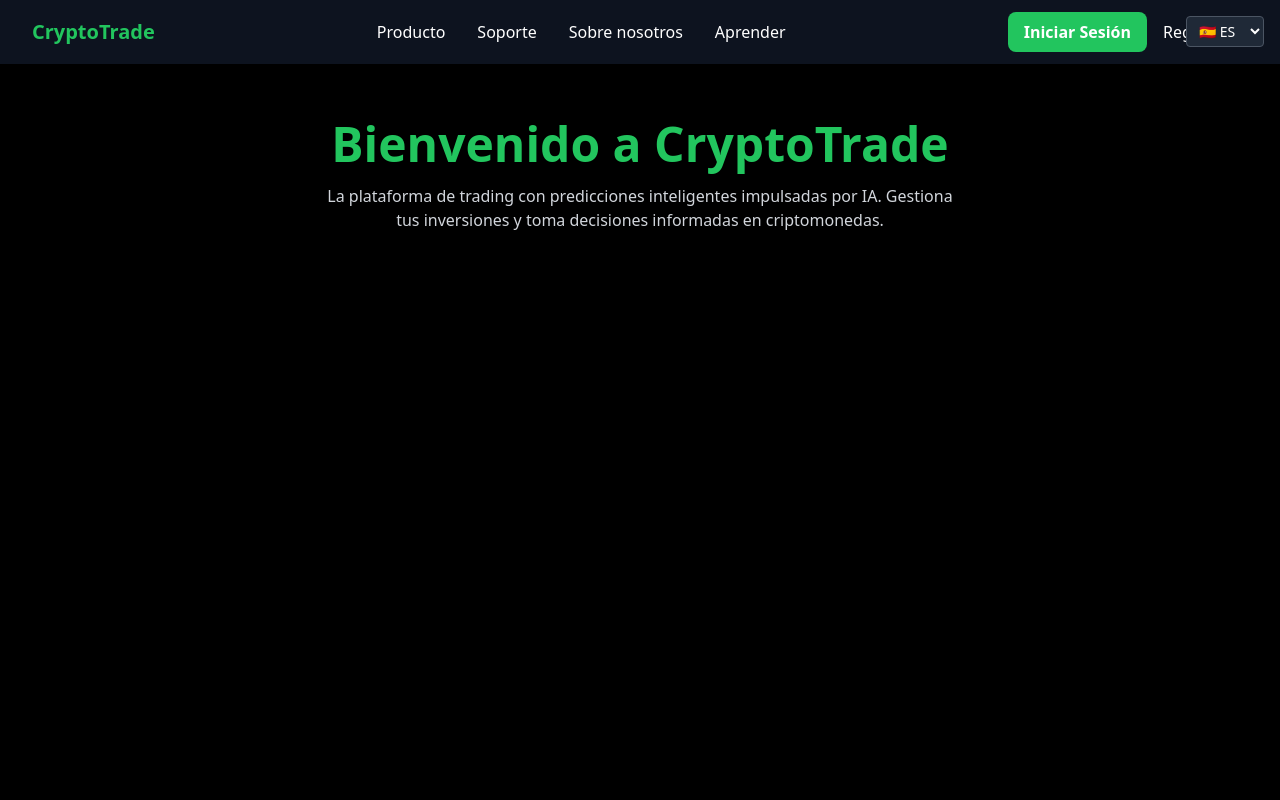
After one commit to alessandrotrinidad09/bloomberg, a Django app: page /es/ in a window 1280 px wide. The commit adds this page. Run offline with Django 5.2, Linux system fonts and the light colour scheme; some libraries are stand-ins or nearby versions.

Commit message:
Se agrego la pagina de Landing - ATB

```diff
--- a/crypto_trading/crypto_trading/urls.py
+++ b/crypto_trading/crypto_trading/urls.py
@@ -17,6 +17,7 @@ Including another URLconf
 from django.contrib import admin
 from django.urls import path, include
 from django.conf.urls.i18n import i18n_patterns
+from usuarios import views as usuarios_views
 
 
 urlpatterns = [
@@ -24,5 +25,8 @@ urlpatterns = [
 ]
 
 urlpatterns += i18n_patterns(
-    path('', include('usuarios.urls')),
+    path('admin/', admin.site.urls),
+    path('', usuarios_views.landing_page, name='landing'),  # landing page en /
+    path('usuarios/', include('usuarios.urls')),
+    path('dashboard/', include('dashboard.urls')),
 )
--- /dev/null
+++ b/crypto_trading/usuarios/templates/usuarios/landing.html
@@ -0,0 +1,60 @@
+{% load i18n %}
+<!DOCTYPE html>
+<html lang="es">
+
+<head>
+    <meta charset="UTF-8">
+    <meta name="viewport" content="width=device-width, initial-scale=1.0">
+    <title>{% trans "CryptoTrade - Bienvenido" %}</title>
+    <script src="https://cdn.tailwindcss.com"></script>
+</head>
+
+<body class="bg-black min-h-screen text-white">
+
+    <!-- Barra de navegación -->
+    <nav class="bg-gray-900 bg-opacity-80 backdrop-blur-md fixed w-full z-50">
+        <div class="max-w-7xl mx-auto px-4 sm:px-6 lg:px-8">
+            <div class="flex justify-between h-16 items-center">
+
+                <!-- Logo -->
+                <div class="flex-shrink-0 flex items-center text-green-500 font-bold text-xl">
+                    CryptoTrade
+                </div>
+
+                <!-- Menú -->
+                <div class="hidden md:flex space-x-8">
+                    <a href="#producto" class="hover:text-green-500 transition">{% trans "Producto" %}</a>
+                    <a href="#soporte" class="hover:text-green-500 transition">{% trans "Soporte" %}</a>
+                    <a href="#sobre-nosotros" class="hover:text-green-500 transition">{% trans "Sobre nosotros" %}</a>
+                    <a href="#aprender" class="hover:text-green-500 transition">{% trans "Aprender" %}</a>
+                </div>
+
+                <!-- Botón login -->
+                <div class="flex items-center space-x-4">
+                    <a href="{% url 'login' %}"
+                        class="bg-green-500 hover:bg-green-600 text-white font-bold py-2 px-4 rounded-lg transition">
+                        {% trans "Iniciar Sesión" %}
+                    </a>
+                    <a href="{% url 'registro' %}" class="hover:text-green-500 transition">{% trans "Registrarse" %}</a>
+                     {% include "lang_sel.html" %}
+                </div>
+            </div>
+        </div>
+    </nav>
+
+    <!-- Espacio para que la barra fija no tape el contenido -->
+    <div class="h-16"></div>
+
+    <!-- Contenido principal -->
+    <div class="flex flex-col items-center justify-center p-4 text-center max-w-2xl mx-auto mt-10">
+        <h1 class="text-5xl font-bold text-green-500 mb-4">{% trans "Bienvenido a CryptoTrade" %}</h1>
+        <p class="text-gray-300 mb-8">
+            {% trans "La plataforma de trading con predicciones inteligentes impulsadas por IA. Gestiona tus inversiones y toma decisiones informadas en criptomonedas." %}
+        </p>
+
+    </div>
+
+
+</body>
+
+</html>
--- a/crypto_trading/usuarios/templates/usuarios/login.html
+++ b/crypto_trading/usuarios/templates/usuarios/login.html
@@ -11,7 +11,6 @@
 
 <body class="bg-black min-h-screen flex items-center justify-center p-4 relative">
 
-    <!-- 🌍 Selector de idioma (incluido como componente) -->
     {% include "lang_sel.html" %}
 
     <div class="w-full max-w-md">
@@ -34,7 +33,7 @@
                 <label class="block text-gray-300 mb-2">{% trans "Correo electrónico" %}</label>
                 <input type="email" name="email"
                     class="w-full px-4 py-3 bg-black border border-gray-700 rounded-lg text-white focus:outline-none focus:border-green-500 transition"
-                    placeholder="{% trans 'ejemplo@correo.com' %}" required />
+                    placeholder="{% trans 'ejemplo@correo.com'%} " required />
             </div>
 
             <!-- Campo de Contraseña -->
--- a/crypto_trading/usuarios/urls.py
+++ b/crypto_trading/usuarios/urls.py
@@ -3,6 +3,7 @@ from . import views
 
 
 urlpatterns = [
+    path('', views.landing_page, name='landing'),
     path('login/', views.login_view, name='login'),
     path('logout/', views.logout_view, name='logout'),
     path('registro/', views.registro_view, name='registro')
--- a/crypto_trading/usuarios/views.py
+++ b/crypto_trading/usuarios/views.py
@@ -73,3 +73,7 @@ def registro_view(request):
 def logout_view(request):
     logout(request)
     return redirect('login')
+
+
+def landing_page(request):
+    return render(request, 'usuarios/landing.html')
```
Also changed, not shown: crypto_trading/locale/en/LC_MESSAGES/django.po, 1 other file.
